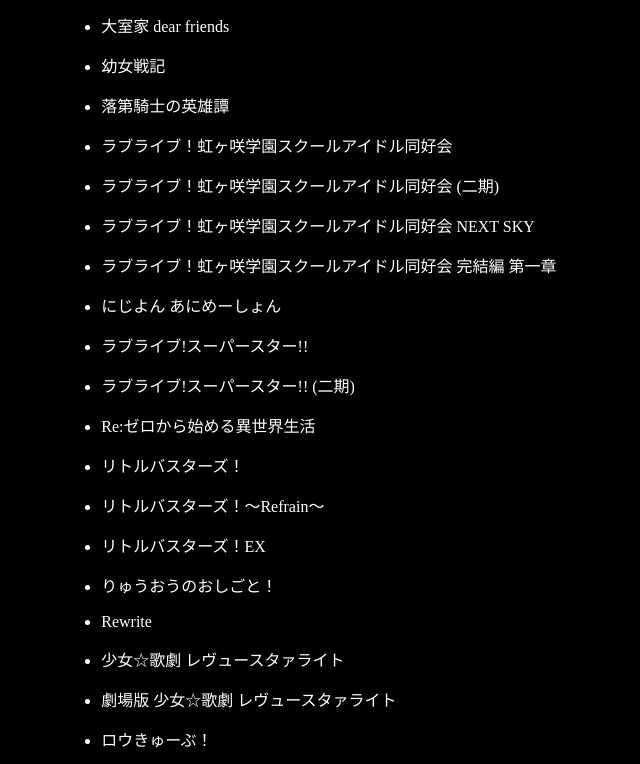
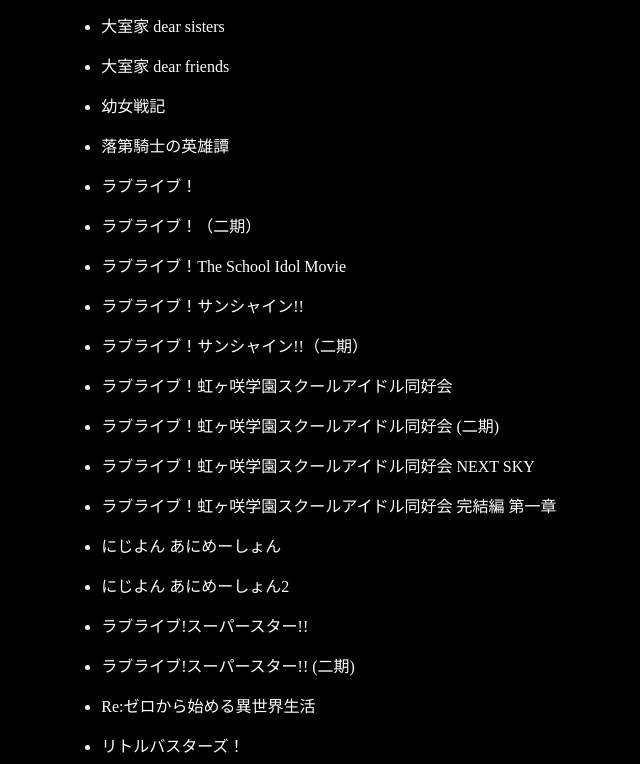
Before and after one commit to Tengu712/Tengu712.github.io, an Astro site: page /pages/misc/watched-animes in a window 1280 px wide. Shown: the part 9185-9949 px from the top of the page, without its empty margins (269-909 px from the left). Built offline with nearby package versions, Linux system fonts and the light colour scheme; Astro itself is replaced by a stand-in of ours.

Commit message:
feat: アニメを追加

```diff
--- a/src/pages/pages/misc/watched-animes/index.html
+++ b/src/pages/pages/misc/watched-animes/index.html
@@ -259,6 +259,7 @@
     <li>劇場総集編ぼっち・ざ・ろっく！ Re:</li>
     <li>WHITE ALBUM2</li>
     <li>魔王学院の不適合者 ～史上最強の魔王の始祖、転生して子孫たちの学校へ通う～</li>
+    <li>魔王の俺が奴隷エルフを嫁にしたんだが、どう愛でればいい？</li>
     <li>魔法少女まどか☆マギカ</li>
     <li>魔法科高校の劣等生</li>
     <li>迷家-マヨイガ-</li>
@@ -289,11 +290,17 @@
     <li>大室家 dear friends</li>
     <li>幼女戦記</li>
     <li>落第騎士の英雄譚</li>
+    <li>ラブライブ！</li>
+    <li>ラブライブ！（二期）</li>
+    <li>ラブライブ！The School Idol Movie</li>
+    <li>ラブライブ！サンシャイン!!</li>
+    <li>ラブライブ！サンシャイン!!（二期）</li>
     <li>ラブライブ！虹ヶ咲学園スクールアイドル同好会</li>
     <li>ラブライブ！虹ヶ咲学園スクールアイドル同好会 (二期)</li>
     <li>ラブライブ！虹ヶ咲学園スクールアイドル同好会 NEXT SKY</li>
     <li>ラブライブ！虹ヶ咲学園スクールアイドル同好会 完結編 第一章</li>
     <li>にじよん あにめーしょん</li>
+    <li>にじよん あにめーしょん2</li>
     <li>ラブライブ!スーパースター!!</li>
     <li>ラブライブ!スーパースター!! (二期)</li>
     <li>Re:ゼロから始める異世界生活</li>
```
